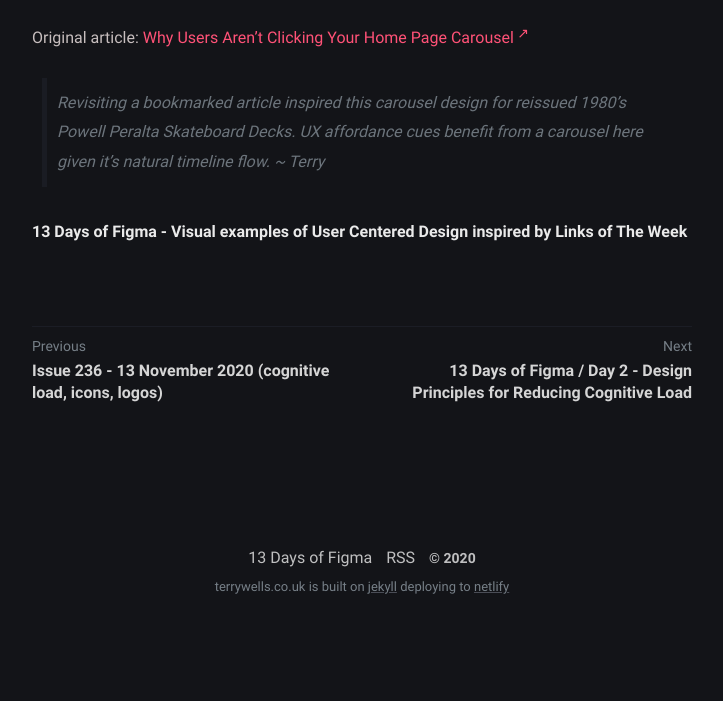
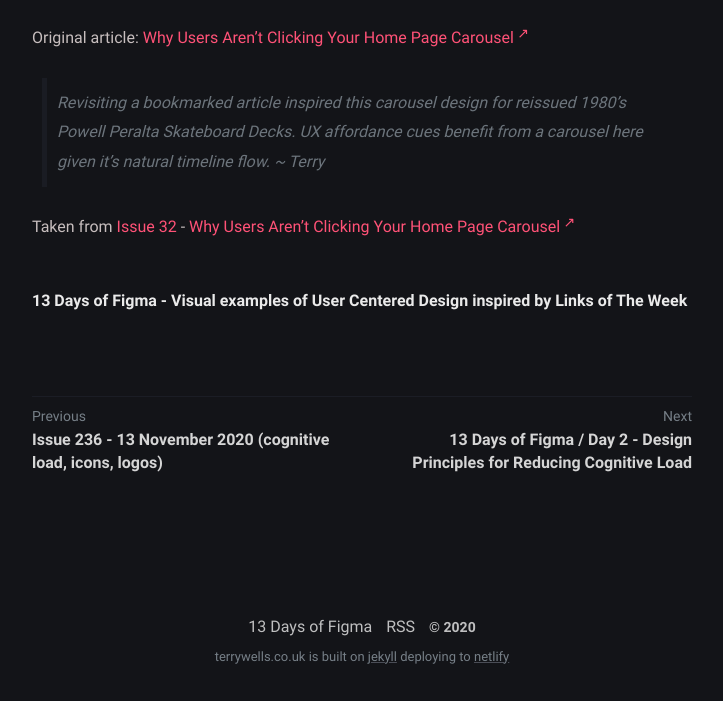
Before and after one commit to wristtattoo/jekyll-klise, a Jekyll site: the page built from _posts/2020-11-17-13-days-of-figma-day-1-why-users-arent-clicking-your-home-page-carousel.md, in a window 1280 px wide. Shown: the part 1081-1782 px from the top of the page, without its empty margins (278-1001 px from the left). Built offline with Jekyll 4.4.1, drawn with Linux system fonts in a browser that asks for light colours; a script that is not in the unit is left out; before the commit the page ends 1712 px from its top, so only the background shows below that.

Commit message:
Update Links of The Week “2020-11-17-13-days-of-figma-day-1-why-users-arent-clicking-your-home-page-carousel”

```diff
--- a/_posts/2020-11-17-13-days-of-figma-day-1-why-users-arent-clicking-your-home-page-carousel.md
+++ b/_posts/2020-11-17-13-days-of-figma-day-1-why-users-arent-clicking-your-home-page-carousel.md
@@ -10,4 +10,6 @@
 
 > Revisiting a bookmarked article inspired this carousel design for reissued 1980's Powell Peralta Skateboard Decks. UX affordance cues benefit from a carousel here given it's natural timeline flow. ~ Terry
 
+Taken from <a href="/issue-32-15-december-2016-svg-ux-widget-grid/" alt="Issue 32" title="Issue 32">Issue 32</a> -  <a href="https://uxmovement.com/navigation/why-users-arent-clicking-your-home-page-carousel/" title="Why Users Aren't Clicking Your Home Page Carousel" alt="Why Users Aren't Clicking Your Home Page Carousel" target="_blank">Why Users Aren't Clicking Your Home Page Carousel</a>
+
 ##### 13 Days of Figma - Visual examples of User Centered Design inspired by Links of The Week
```
